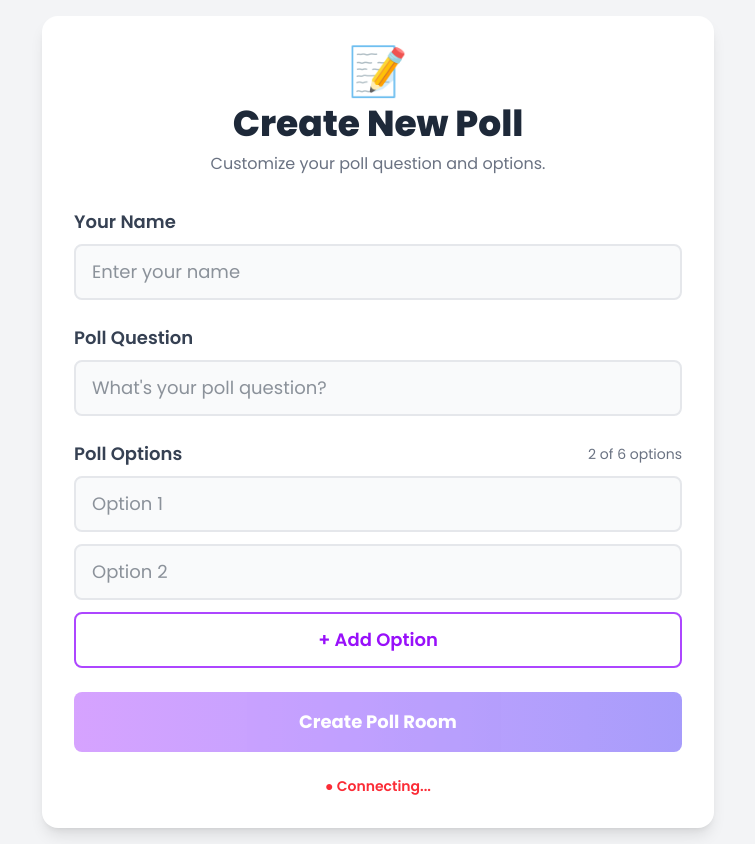
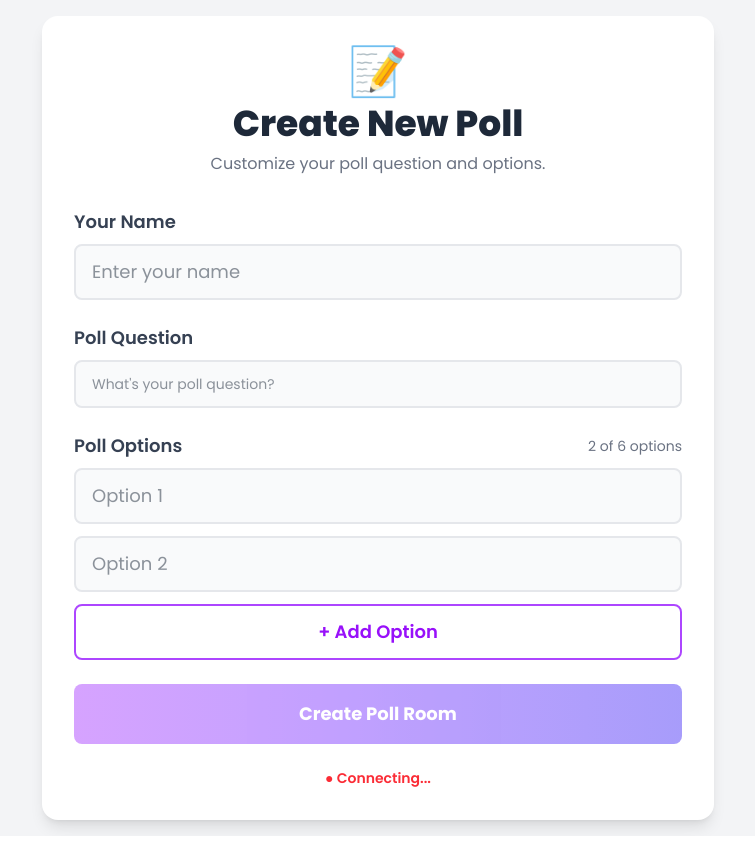
Before and after one commit to samikshajain29/Real-Time-Poll-Rooms, a Next.js app in the folder client/: page /create-poll in a window 1280 px wide. Shown: the whole page, without its empty margins (262-1017 px from the left). Built offline with nearby package versions, Linux system fonts and the light colour scheme; no server answers.

Commit message:
UI improvement

```diff
--- a/client/app/create-poll/page.tsx
+++ b/client/app/create-poll/page.tsx
@@ -128,7 +128,7 @@ export default function CreatePollPage() {
                 value={question}
                 onChange={(e) => setQuestion(e.target.value)}
                 placeholder="What's your poll question?"
-                className="w-full px-3 sm:px-4 py-2 sm:py-3 text-base sm:text-lg text-gray-800 bg-gray-50 border-2 border-gray-200 rounded-lg focus:outline-none focus:ring-4 focus:ring-purple-300 transition"
+                className="w-full px-3 sm:px-4 py-2 sm:py-3 sm:text-sm text-base text-gray-800 bg-gray-50 border-2 border-gray-200 rounded-lg focus:outline-none focus:ring-4 focus:ring-purple-300 transition"
               />
             </div>
 
--- a/client/app/layout.tsx
+++ b/client/app/layout.tsx
@@ -2,15 +2,15 @@
 import type { Metadata } from "next";
 import { Poppins } from "next/font/google";
 import "./globals.css";
-import { WebSocketProvider } from "@/context/WebSocketContext"; // <-- Import the provider
+import { WebSocketProvider } from "@/context/WebSocketContext";
 
 // Configure the font
 const poppins = Poppins({
-  subsets: ['latin'],
-  weight: ['400', '600', '700', '800']
+  subsets: ["latin"],
+  weight: ["400", "600", "700", "800"],
 });
 export const metadata: Metadata = {
-  title: "Live Poll Battle",
+  title: "Real-Time Poll Rooms",
   description: "A real-time polling application",
 };
 
@@ -22,9 +22,7 @@ export default function RootLayout({
   return (
     <html lang="en">
       <body className={poppins.className}>
-        <WebSocketProvider> {/* <-- Wrap children with the provider */}
-          {children}
-        </WebSocketProvider>
+        <WebSocketProvider>{children}</WebSocketProvider>
       </body>
     </html>
   );
```
